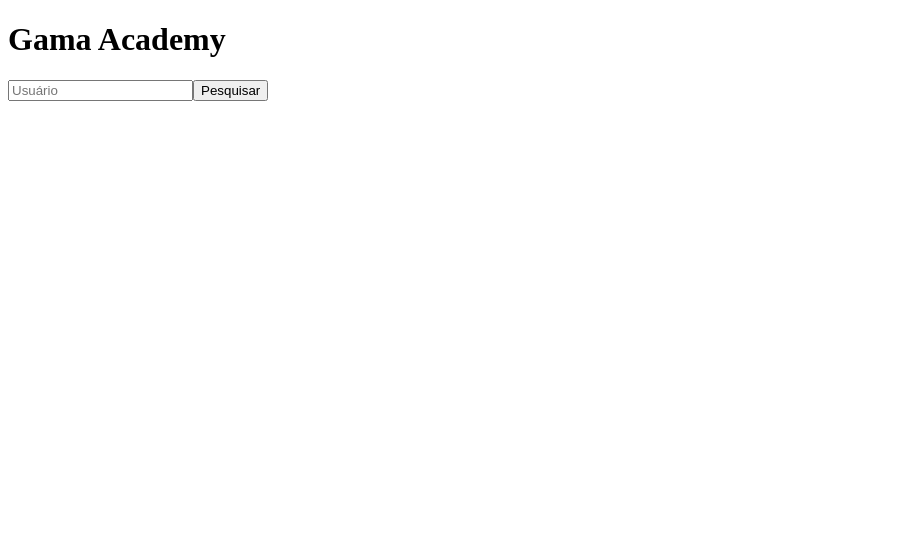
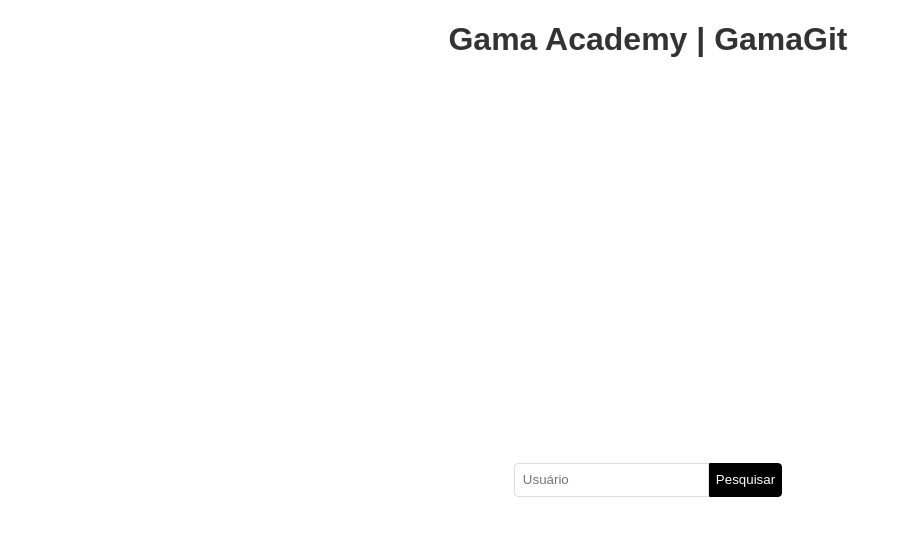
Before and after one commit to Izabela-dsn/Hiring-Coders, a React (Create React App) app in the folder ReactJS/gamagit/: page / in a window 1280 px wide. Shown: the top 536 px of the page, without its empty margins (0-902 px from the left). Built offline with nearby package versions, Linux system fonts and the light colour scheme.

Commit message:
Organização e estilização

```diff
--- a/ReactJS/gamagit/package.json
+++ b/ReactJS/gamagit/package.json
@@ -11,6 +11,7 @@
     "react-dom": "^17.0.2",
     "react-router-dom": "^5.2.0",
     "react-scripts": "4.0.3",
+    "styled-components": "^5.3.0",
     "web-vitals": "^1.0.1"
   },
   "scripts": {
--- a/ReactJS/gamagit/src/App.js
+++ b/ReactJS/gamagit/src/App.js
@@ -1,5 +1,6 @@
 import React from 'react'
 import Routes from './routes'
+import './style.css'
 
 function App() {
   return <Routes />
--- a/ReactJS/gamagit/src/Home.js
+++ /dev/null
@@ -1,30 +0,0 @@
-import React, { useState } from 'react'
-import axios from 'axios'
-
-function Home() {
-  const [user, setUser] = useState('')
-
-  function handleSearch() {
-    /*fazendo requisição com axios*/
-    axios
-      .get(`https://api.github.com/users/${user}/repos`)
-      .then(response => console.log(response.data))
-  }
-
-  return (
-    <>
-      <h1>Gama Academy</h1>
-      <input
-        placeholder="Usuário"
-        className="userInput"
-        onChange={e => setUser(e.target.value)}
-        value={user}
-      />
-      <button type="button" onClick={handleSearch}>
-        Pesquisar
-      </button>
-    </>
-  )
-}
-
-export default Home
--- a/ReactJS/gamagit/src/Repositories.js
+++ /dev/null
@@ -1,5 +0,0 @@
-import React from 'react'
-
-export default function Repositories() {
-  return <h1>Repositórios</h1>
-}
--- /dev/null
+++ b/ReactJS/gamagit/src/pages/Home/index.js
@@ -0,0 +1,33 @@
+import React, { useState } from 'react'
+import * as Style from './styled'
+import axios from 'axios'
+
+function Home() {
+  const [user, setUser] = useState('')
+
+  function handleSearch() {
+    /*fazendo requisição com axios*/
+    axios
+      .get(`https://api.github.com/users/${user}/repos`)
+      .then(response => console.log(response.data))
+  }
+
+  return (
+    <>
+      <Style.Title>Gama Academy | GamaGit</Style.Title>
+      <Style.Container>
+        <Style.Input
+          placeholder="Usuário"
+          className="userInput"
+          onChange={e => setUser(e.target.value)}
+          value={user}
+        />
+        <Style.Button type="button" onClick={handleSearch}>
+          Pesquisar
+        </Style.Button>
+      </Style.Container>
+    </>
+  )
+}
+
+export default Home
--- /dev/null
+++ b/ReactJS/gamagit/src/pages/Home/styled.js
@@ -0,0 +1,42 @@
+import styled from 'styled-components'
+
+export const Container = styled.div`
+  width: 100%;
+  height: 100vh;
+  display: flex;
+  align-items: center;
+  justify-content: center;
+`
+
+export const Title = styled.h1`
+  text-align: center;
+  font-size: 2rem;
+  font-family: sans-serif;
+  color: #333;
+`
+
+export const Input = styled.input`
+  border: 1px solid #ddd;
+  height: 2rem;
+  padding: 0 0.5rem;
+  border-radius: 0.25rem 0 0 0.25rem;
+
+  &:focus,
+  &:active {
+    outline: none;
+    box-shadow: none;
+  }
+`
+export const Button = styled.button`
+  height: 2.1rem;
+  border: 1px solid #000;
+  background: #000;
+  color: #fff;
+  border-radius: 0 0.25rem 0.25rem 0;
+
+  &:focus,
+  &:active {
+    outline: none;
+    box-shadow: none;
+  }
+`
--- /dev/null
+++ b/ReactJS/gamagit/src/pages/Repositories/index.js
@@ -0,0 +1,20 @@
+import React from 'react'
+import * as Style from './styled'
+
+export default function Repositories() {
+  return (
+    <Style.Container>
+      <Style.Title>Repositórios</Style.Title>
+      <Style.List>
+        <Style.ListItem>Repositório: </Style.ListItem>
+        <Style.ListItem>Repositório: </Style.ListItem>
+        <Style.ListItem>Repositório: </Style.ListItem>
+        <Style.ListItem>Repositório: </Style.ListItem>
+        <Style.ListItem>Repositório: </Style.ListItem>
+        <Style.ListItem>Repositório: </Style.ListItem>
+        <Style.ListItem>Repositório: </Style.ListItem>
+        <Style.ListItem>Repositório: </Style.ListItem>
+      </Style.List>
+    </Style.Container>
+  )
+}
--- /dev/null
+++ b/ReactJS/gamagit/src/pages/Repositories/styled.js
@@ -0,0 +1,27 @@
+import styled from 'styled-components'
+
+export const Container = styled.div`
+  width: 100%;
+  max-width: 991px;
+  margin: 0 auto;
+`
+
+export const Title = styled.h1`
+  text-align: center;
+  font-size: 2rem;
+  font-family: sans-serif;
+  color: #333;
+`
+export const List = styled.ul`
+  list-style: none;
+  padding: 0;
+  font-family: sans-serif;
+`
+
+export const ListItem = styled.li`
+  margin: 0.5rem 0;
+  background: #000;
+  color: #fff;
+  padding: 0.5rem;
+  border-radius: 2px;
+`
--- a/ReactJS/gamagit/src/routes.js
+++ b/ReactJS/gamagit/src/routes.js
@@ -1,7 +1,7 @@
 import React from 'react'
 import { Switch, Route, BrowserRouter } from 'react-router-dom'
-import Home from './Home'
-import Repositories from './Repositories'
+import Home from './pages/Home'
+import Repositories from './pages/Repositories'
 
 export default function Routes() {
   return (
--- /dev/null
+++ b/ReactJS/gamagit/src/style.css
@@ -0,0 +1,5 @@
+html,
+body {
+  width: 100%;
+  height: 100vh;
+}
```
Also changed, not shown: 1 other file (tests, documents, lock files or other folders).
